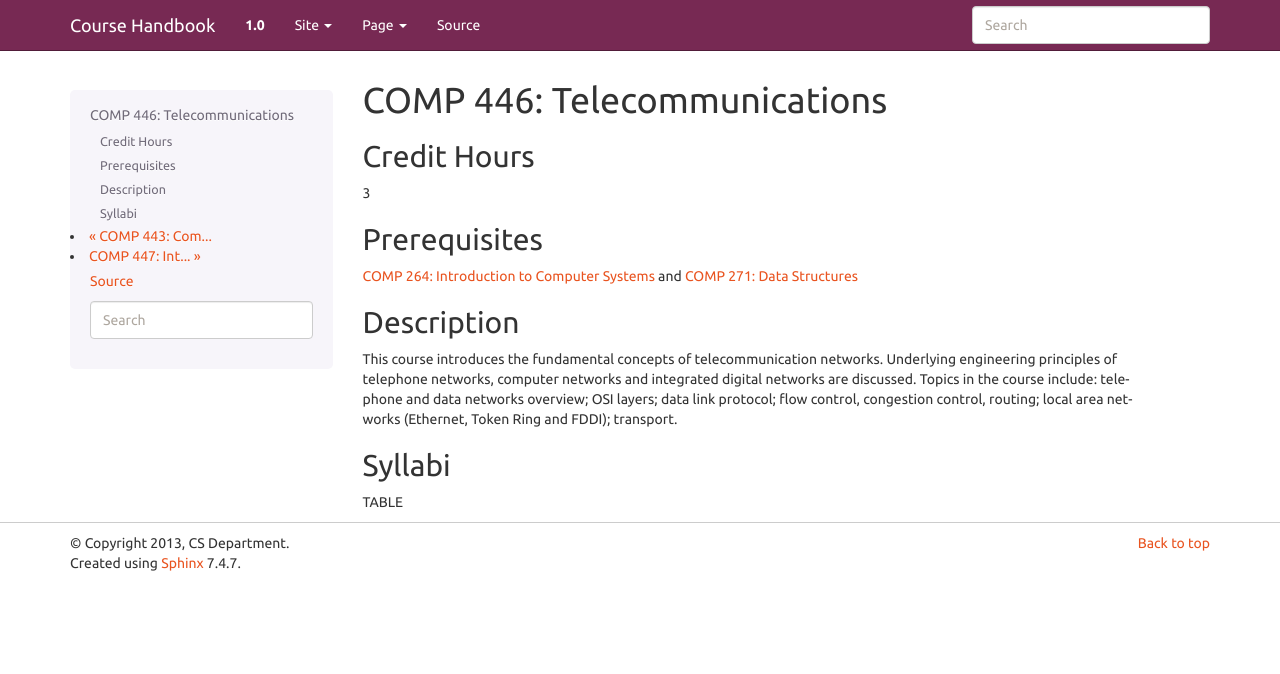
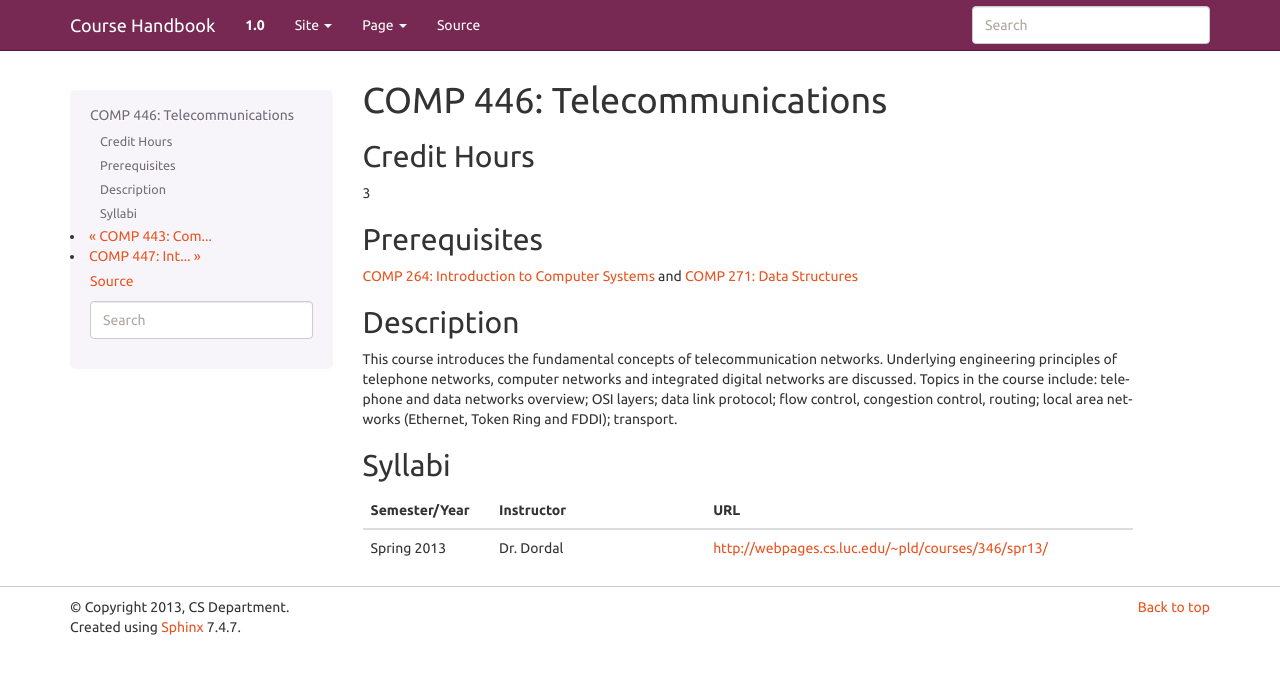
Before and after one commit to kyang5/coursedescriptions, a Sphinx documentation site: the page built from source/comp446.rst, in a window 1280 px wide. Shown: the top 674 px of the page. Built offline with Sphinx 7.4.7, drawn with Linux system fonts in a browser that asks for light colours.

Commit message:
added syllabi to 442, 443, 446

```diff
--- a/source/comp346.rst
+++ b/source/comp346.rst
@@ -35,4 +35,4 @@ Syllabi
    	:header: "Semester/Year", "Instructor", "URL"
    	:widths: 15, 25, 50
 
-	"Spring 2013", "Dr. Dordal", "http://webpages.cs.luc.edu/~pld/"
+	"Spring 2013", "Dr. Dordal", "http://webpages.cs.luc.edu/~pld/courses/346/spr13/"
--- a/source/comp446.rst
+++ b/source/comp446.rst
@@ -22,6 +22,10 @@ control, congestion control, routing; local area networks (Ethernet, Token
 Ring and FDDI); transport.
 
 Syllabi
--------------
+----------------------
 
-TABLE
+.. csv-table::
+   	:header: "Semester/Year", "Instructor", "URL"
+   	:widths: 15, 25, 50
+
+	"Spring 2013", "Dr. Dordal", "http://webpages.cs.luc.edu/~pld/courses/346/spr13/"
```
Also changed, not shown: source/comp442.rst (+6 -2 lines), source/comp443.rst (+6 -2 lines).
